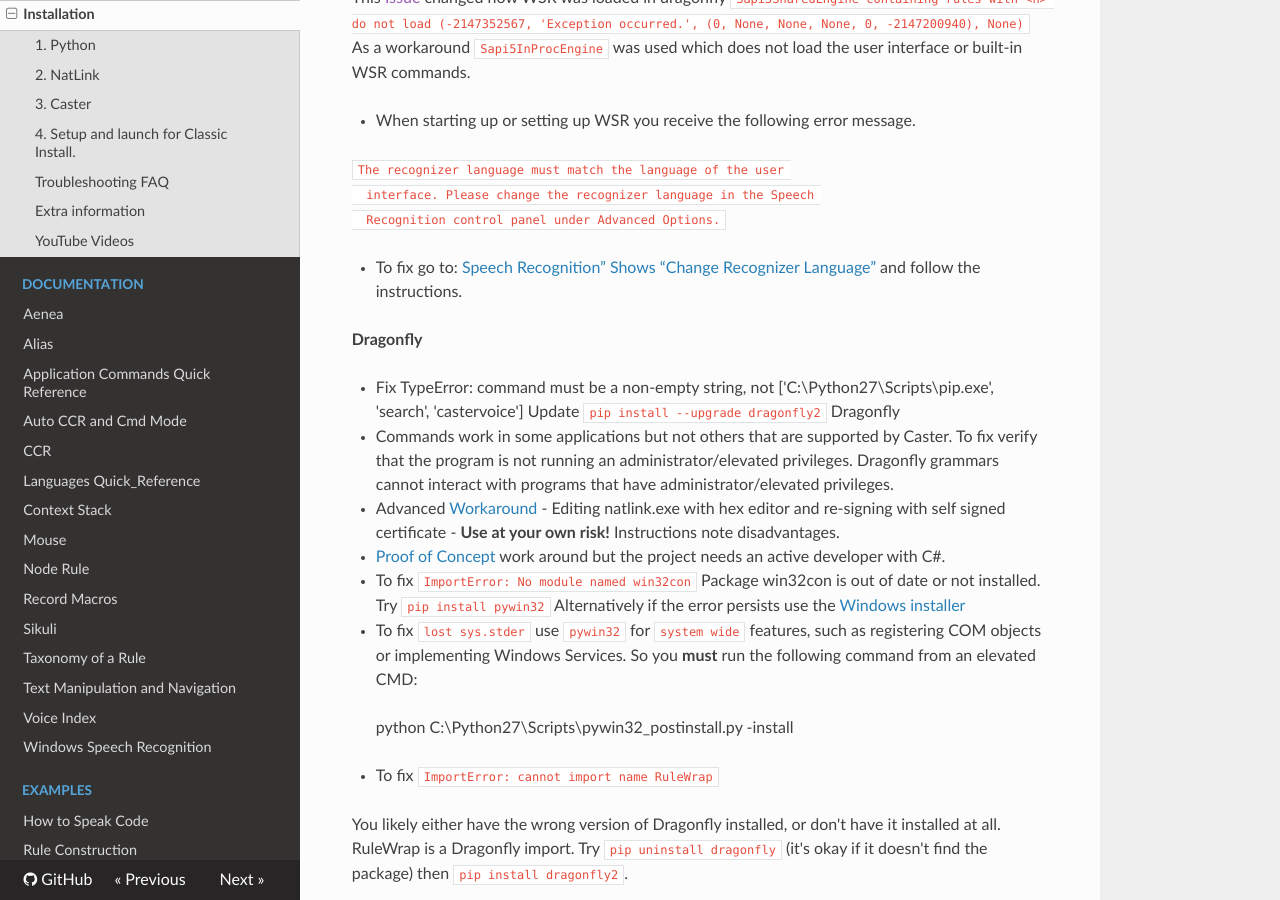
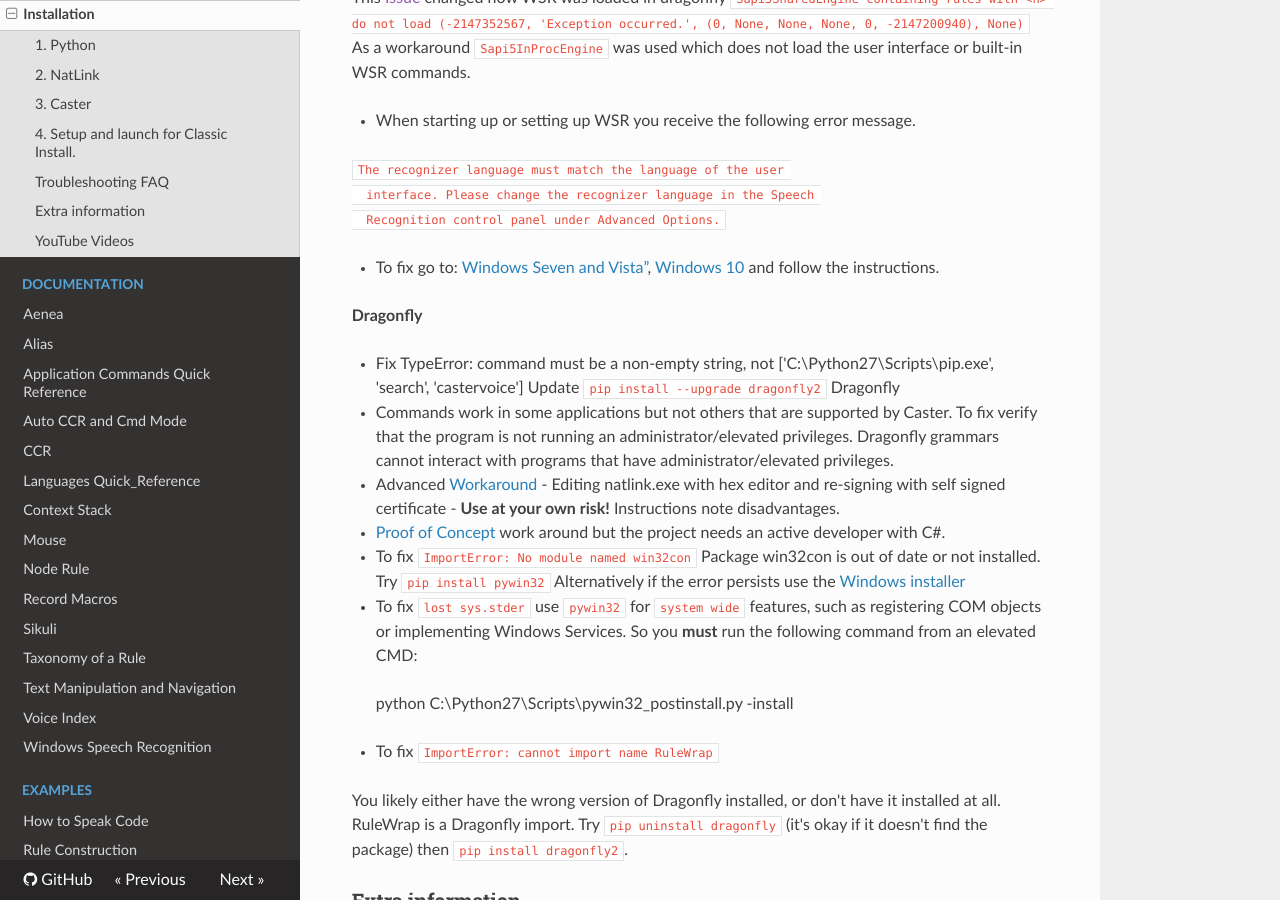
Before and after one commit to dictation-toolbox/Caster, an MkDocs documentation site: the page built from castervoice/doc/Installation.md, in a window 1280 px wide and 900 px high, scrolled down 3973 px. Built offline with MkDocs 1.6.1, drawn with Linux system fonts in a browser that asks for light colours; nearby versions of some CDN libraries; comment, search, counter and statistics services are not loaded.

Commit message:
Update Installation.md
Add instructions for Windows 10 WSR

````diff
--- a/castervoice/doc/Installation.md
+++ b/castervoice/doc/Installation.md
@@ -127,7 +127,7 @@ At the end of the PIP install instructions a CMD window will guide you of what t
   Recognition control panel under Advanced Options.
   ```
 
-  - To fix go to: [Speech Recognition” Shows “Change Recognizer Language”](https://www.askvg.com/fix-speech-recognition-shows-change-recognizer-language-error-in-windows-vista-and-7/) and follow the instructions.
+  - To fix go to: [Windows Seven and Vista”](https://www.askvg.com/fix-speech-recognition-shows-change-recognizer-language-error-in-windows-vista-and-7/), [Windows 10](https://www.tenforums.com/tutorials/120631-change-speech-recognition-language-windows-10-a.html) and follow the instructions.
 
 **Dragonfly**
 
@@ -178,8 +178,6 @@ The following install videos are a out of date but remain for reference.
 
 - [Caster](https://www.youtube.com/watch?v=wjSwB4cpMDI)
 
-
-
 **Alternative Speech Secognition Engines.**
 
 CMU Pocket Sphinx [Install Instructions](https://dragonfly2.readthedocs.io/en/latest/sphinx_engine.html) for dragonfly - Linux only - Currently not supported Caster but it is a work in progress.
````
